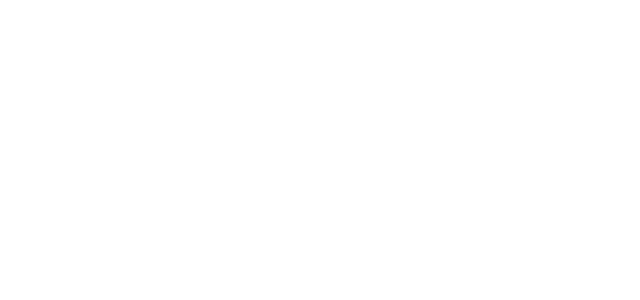
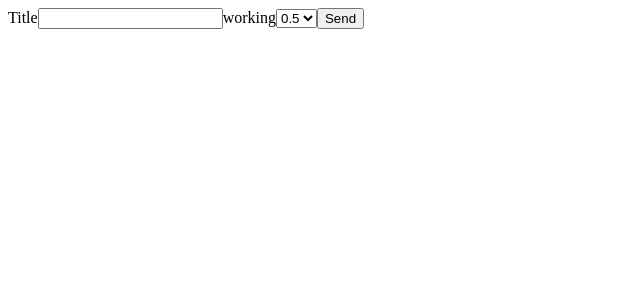
Before and after one commit to dev-mori/LeadIT, a React (Create React App) app: page /miniform in a window 1280 px wide. Shown: the top 300 px of the page, without its empty margins (0-640 px from the left). Built offline with nearby package versions, Linux system fonts and the light colour scheme.

Commit message:
feature#39

```diff
--- a/package.json
+++ b/package.json
@@ -12,6 +12,7 @@
     "firebase": "^8.0.0",
     "react": "^17.0.1",
     "react-dom": "^17.0.1",
+    "react-hook-form": "^6.11.0",
     "react-router-dom": "^5.2.0",
     "react-scripts": "3.4.4",
     "uuid": "^8.3.1",
--- a/src/App.jsx
+++ b/src/App.jsx
@@ -1,17 +1,21 @@
 import React from "react";
 import { BrowserRouter as Router, Switch, Route } from "react-router-dom";
+// import Form from "./components/pages/img/Form";
 import Index from "./components/pages/Index";
 // import Home from "./components/pages/Home";
 // import About from "./components/pages/About";
+import MiniForm from "./components/pages/templates/MiniForm";
 
-import SignIn from "./components/pages/SignIn";
-import SignUp from "./components/pages/SignUp";
+// import SignIn from "./components/pages/SignIn";
+// import SignUp from "./components/pages/SignUp";
 
 export default function App() {
 	return (
 		<Router>
 			<Switch>
 				<Route exact path="/" component={Index} />
+				<Route exact path="/miniform" component={MiniForm} />
+				{/* <Route exact path="/form" component={Form} /> */}
 				{/* <Route exact path="/home" component={Home} /> */}
 				{/* <Route exact path="/about" component={About} /> */}
 				{/* <Route exact path="/signin" component={SignIn} />
--- a/src/components/pages/Index.jsx
+++ b/src/components/pages/Index.jsx
@@ -1,5 +1,6 @@
 import React from "react";
+import MiniForm from "../pages/templates/MiniForm"
 
 export default function Index() {
-  return <div>Index</div>;
+  return <div>Index </div>;
 }
--- a/src/components/pages/SignIn.jsx
+++ b/src/components/pages/SignIn.jsx
@@ -10,7 +10,7 @@
 import { makeStyles } from "@material-ui/core/styles";
 import Container from "@material-ui/core/Container";
 import { Link, useHistory } from 'react-router-dom';
-import { auth } from "../../firebase"
+import { auth } from "../../firebase/firebase"
 
 function Copyright() {
     return (
--- a/src/components/pages/SignUp.jsx
+++ b/src/components/pages/SignUp.jsx
@@ -14,7 +14,7 @@
 import { Link, useHistory } from 'react-router-dom';
 
 
-import { auth } from "../../firebase"
+import { auth } from "../../firebase/firebase";
 
 
 function Copyright() {
--- /dev/null
+++ b/src/components/pages/templates/MiniForm.jsx
@@ -0,0 +1,51 @@
+import React from "react";
+import { useForm } from "react-hook-form";
+
+const Input = ({ label, register, required }) => (
+        <>
+                <label >{label}</label>
+                <input name={label} ref={register({ required })} />
+        </>
+);
+
+const Select = React.forwardRef(({ label }, ref) => (
+        <>
+                <label >{label}</label>
+                <select name={label} ref={ref} >
+                        <option value="0.5">0.5</option>
+                        <option value="1.0">1.0</option>
+                        <option value="1.5">1.5</option>
+                        <option value="2.0">2.0</option>
+                        <option value="2.5">2.5</option>
+                        <option value="3.0">3.0</option>
+                        <option value="3.5">3.5</option>
+                        <option value="4.0">4.0</option>
+                        <option value="4.5">4.5</option>
+                        <option value="5.0">5.0</option>
+                        <option value="5.5">5.5</option>
+                        <option value="6.0">6.0</option>
+                        <option value="6.5">6.5</option>
+                        <option value="7.0">7.0</option>
+                        <option value="7.5">7.5</option>
+                        <option value="8.0">8.0</option>
+                        <option value="8.5">8.5</option>
+                        <option value="9.0">9.0</option>
+                        <option value="10">9+</option>
+
+
+                </select>
+        </>
+));
+
+export default function App() {
+        const { register, handleSubmit } = useForm();
+        const onSubmit = data => console.log(data);
+
+        return (
+                <form onSubmit={handleSubmit(onSubmit)}>
+                        <Input label="Title" register={register} required />
+                        <Select label="working" ref={register} />
+                        <input type="submit" value="Send" />
+                </form>
+        );
+}
```
Also changed, not shown: src/firebase/AuthService.jsx (renamed from src/components/pages/AuthService.jsx), src/firebase/LoggedInRoute.jsx (renamed from src/components/pages/LoggedInRoute.jsx), src/firebase/firebase.js (renamed from src/firebase.js), 1 other file (tests, documents, lock files or other folders).
